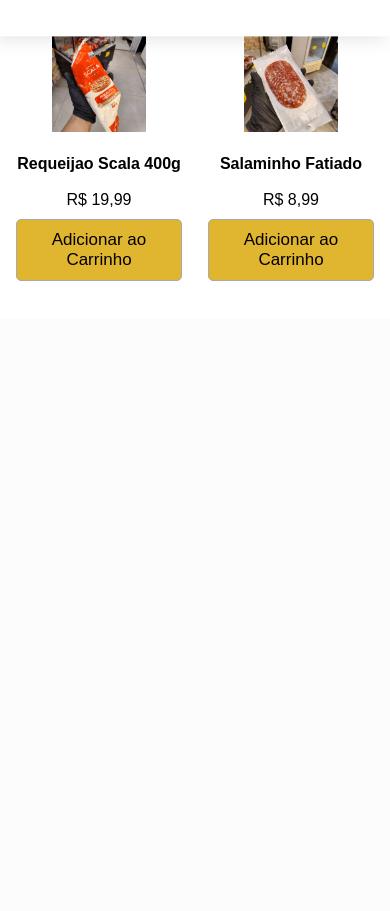
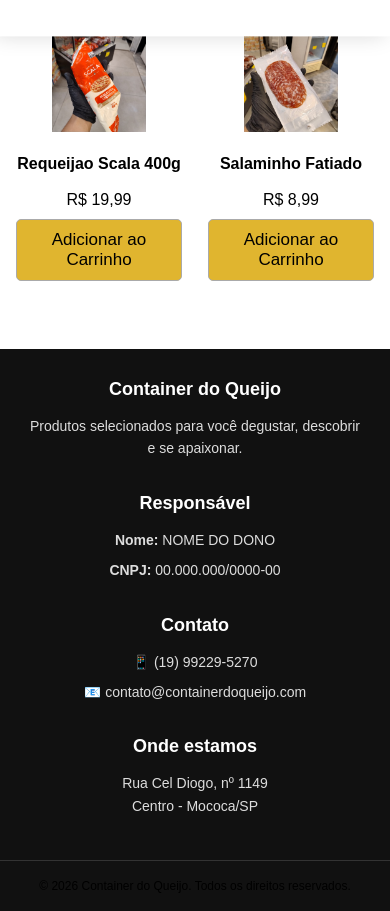
Before and after one commit to Drigo019/TCC, a PHP site: the page made by Loja online/inicio.php in a window 390 px wide. Shown: the part 1525-2436 px from the top of the page. Before the commit the page ends 1806 px from the top, so only its background shows below. Run offline with PHP 8.4, Linux system fonts and the light colour scheme; data comes from the database, SQL or seed files in the repository.

Commit message:
4/10/2026 - 20:47 - Rodrigo

```diff
--- a/Loja online/inicio.php
+++ b/Loja online/inicio.php
@@ -384,9 +384,7 @@
                     <?php if (!empty($_SESSION['carrinho'])): ?>
                         <?php $totalFinal = 0; ?>
                         <?php foreach ($_SESSION['carrinho'] as $key => $produto): ?>
-                            <?php
-                            $subtotalProduto = $produto['quantidade'] * $produto['valor']; $totalFinal += $subtotalProduto;
-                            ?>
+                            <?php $subtotalProduto = $produto['quantidade'] * $produto['valor']; $totalFinal += $subtotalProduto; ?>
                             <div class="item-resumo">
                                 <!-- IMAGEM -->
                                 <img src="../Produtos/<?php echo htmlspecialchars($produto['imagem']); ?>" alt="<?php echo htmlspecialchars($produto['nome']); ?>" class="imagem-resumo">
@@ -416,7 +414,6 @@
                         <p>Carrinho vazio.</p>
                     <?php endif; ?>
                 </div>
-
                 <!-- =================================================
                     TOTAL
                 ================================================= -->
@@ -429,95 +426,60 @@
                         <?php echo number_format( $totalFinal ?? 0, 2, ',', '.');?>
                     </strong>
                 </div>
-
                 <!-- =================================================
                     DADOS DO CLIENTE
                 ================================================= -->
                 <h2>Dados do cliente</h2>
                 <form method="post" action="finalizar_compra.php">
             <div class="dados-compra">
-
                 <label for="nomeCliente">
                     Nome:
                 </label>
-
-                <input
-                    type="text"
-                    id="nomeCliente"
-                    name="nome"
-                    placeholder="Digite seu nome"
-                    required
-                >
-
+                <input type="text" id="nomeCliente" name="nome" placeholder="Digite seu nome" required>
                 <label for="telefoneCliente">
                     Telefone:
                 </label>
-
                 <input type="text" name="telefone" id="telefone" maxlength="15" placeholder="(00) 00000-0000" oninput="mascaraTelefone(this)" required>
-
             </div>
-
-
             <!-- =================================================
                 FORMA DE PAGAMENTO
             ================================================= -->
             <h2>Forma de pagamento</h2>
-
             <div class="forma-pagamento">
-
                 <label for="form_pag">
                     Escolha a forma de pagamento:
                 </label>
-
-                <select
-                    name="form_pag"
-                    id="form_pag"
-                    required
-                >
-
+                <select name="form_pag" id="form_pag" required>
                     <option value="">
                         Selecione uma opção
                     </option>
-
                     <option value="Dinheiro">
                         💵 Dinheiro
                     </option>
-
                     <option value="Cartão">
                         💳 Cartão
                     </option>
-
                     <option value="Pix">
                         📱 Pix
                     </option>
-
                     <option value="Crediário">
                         🧾 Crediário
                     </option>
-
                 </select>
-
             </div>
-
-
             <!-- =================================================
                 CARRINHO EM JSON
             ================================================= -->
-            <input
-                type="hidden"
-                name="carrinho"
-                id="carrinhoFinal"
-                value='<?php
+            <input type="hidden" name="carrinho" id="carrinhoFinal" value='
+                <?php
                     echo htmlspecialchars(
                         json_encode(
                             array_map(
                                 function($id, $produto) {
-
                                     return [
                                         "idProduto" => (int)$id,
                                         "quantidade" => (int)$produto["quantidade"]
                                     ];
-
                                 },
                                 array_keys($_SESSION["carrinho"]),
                                 $_SESSION["carrinho"]
@@ -533,25 +495,14 @@
                 BOTÕES
             ================================================= -->
             <div class="botoes-finalizacao">
-
-                <button
-                    type="submit"
-                    class="btn-finalizar-compra"
-                >
+                <button type="submit" class="btn-finalizar-compra">
                     Finalizar Compra
                 </button>
-
-                <button
-                    type="button"
-                    class="btn-cancelar-compra"
-                    onclick="fecharPopupFimCompra()"
-                >
+                <button type="button" class="btn-cancelar-compra" onclick="fecharPopupFimCompra()">
                     Voltar
                 </button>
-
             </div>
             </form>
-
         </div>
     </div>
     <!-- =====================================================
@@ -616,6 +567,45 @@
                     <?php endif; ?>
                 </div>
             </div>
+            <!-- =====================================================
+                RODAPÉ
+            ===================================================== -->
+            <footer class="rodape">
+                <div class="rodape-container">
+                    <!-- INFORMAÇÕES DA LOJA -->
+                    <div class="rodape-coluna">
+                        <h3>Container do Queijo</h3>
+                        <p>
+                            Produtos selecionados para você degustar, descobrir e se apaixonar.
+                        </p>
+                    </div>
+                    <!-- INFORMAÇÕES DO RESPONSÁVEL -->
+                    <div class="rodape-coluna">
+                        <h3>Responsável</h3>
+                        <p><strong>Nome:</strong> NOME DO DONO</p>
+                        <p><strong>CNPJ:</strong> 00.000.000/0000-00</p>
+                    </div>
+                    <!-- CONTATO -->
+                    <div class="rodape-coluna">
+                        <h3>Contato</h3>
+                        <p>📱 (19) 99229-5270</p>
+                        <p>📧 contato@containerdoqueijo.com</p>
+                    </div>
+                    <!-- ENDEREÇO -->
+                    <div class="rodape-coluna">
+                        <h3>Onde estamos</h3>
+                        <p>
+                            Rua Cel Diogo, nº 1149<br>
+                            Centro - Mococa/SP
+                        </p>
+                    </div>
+                </div>
+                <div class="rodape-inferior">
+                    <p>
+                        © <?php echo date('Y'); ?> Container do Queijo. Todos os direitos reservados.
+                    </p>
+                </div>
+            </footer>
         </div>
     <!-- =================================================
         CARRINHO
--- a/Loja online/style.css
+++ b/Loja online/style.css
@@ -86,7 +86,6 @@ button {
     flex-wrap: wrap;
     gap: 20px;
     padding: 20px;
-    margin-bottom: 100px;
 }
 #btn_carrinho {
     position: relative;
@@ -1487,3 +1486,104 @@ button {
     height: auto;
     object-fit: cover;
 }
+
+/* =====================================================
+   RODAPÉ
+===================================================== */
+
+.rodape {
+    width: 100%;
+    background-color: #111;
+    color: white;
+    margin-top: 50px;
+    padding-top: 40px;
+}
+
+/* Área com as informações */
+.rodape-container {
+    width: 90%;
+    max-width: 1200px;
+    margin: 0 auto;
+
+    display: grid;
+    grid-template-columns: repeat(4, 1fr);
+    gap: 30px;
+
+    padding-bottom: 35px;
+}
+
+/* Cada coluna */
+.rodape-coluna h3 {
+    margin-top: 0;
+    margin-bottom: 15px;
+
+    font-size: 20px;
+    color: #ffffff;
+}
+
+.rodape-coluna p {
+    margin: 8px 0;
+    font-size: 14px;
+    line-height: 1.6;
+    color: #dddddd;
+}
+
+/* Parte inferior */
+.rodape-inferior {
+    width: 100%;
+    border-top: 1px solid #333;
+
+    text-align: center;
+
+    padding: 18px 0;
+}
+
+.rodape-inferior p {
+    margin: 0;
+    font-size: 13px;
+    color: #000000;
+}
+
+@media (max-width: 768px) {
+
+    .rodape-container {
+        width: 85%;
+
+        grid-template-columns: 1fr 1fr;
+
+        gap: 25px;
+    }
+
+}
+
+@media (max-width: 500px) {
+
+    .rodape {
+        margin-top: 30px;
+        padding-top: 30px;
+    }
+
+    .rodape-container {
+        width: 85%;
+
+        grid-template-columns: 1fr;
+
+        text-align: center;
+
+        gap: 25px;
+    }
+
+    .rodape-coluna h3 {
+        font-size: 18px;
+    }
+
+    .rodape-coluna p {
+        font-size: 14px;
+    }
+
+    .rodape-inferior p {
+        font-size: 12px;
+        padding: 0 15px;
+    }
+
+}
```
Lines whose indentation alone changed are shown as unchanged.
